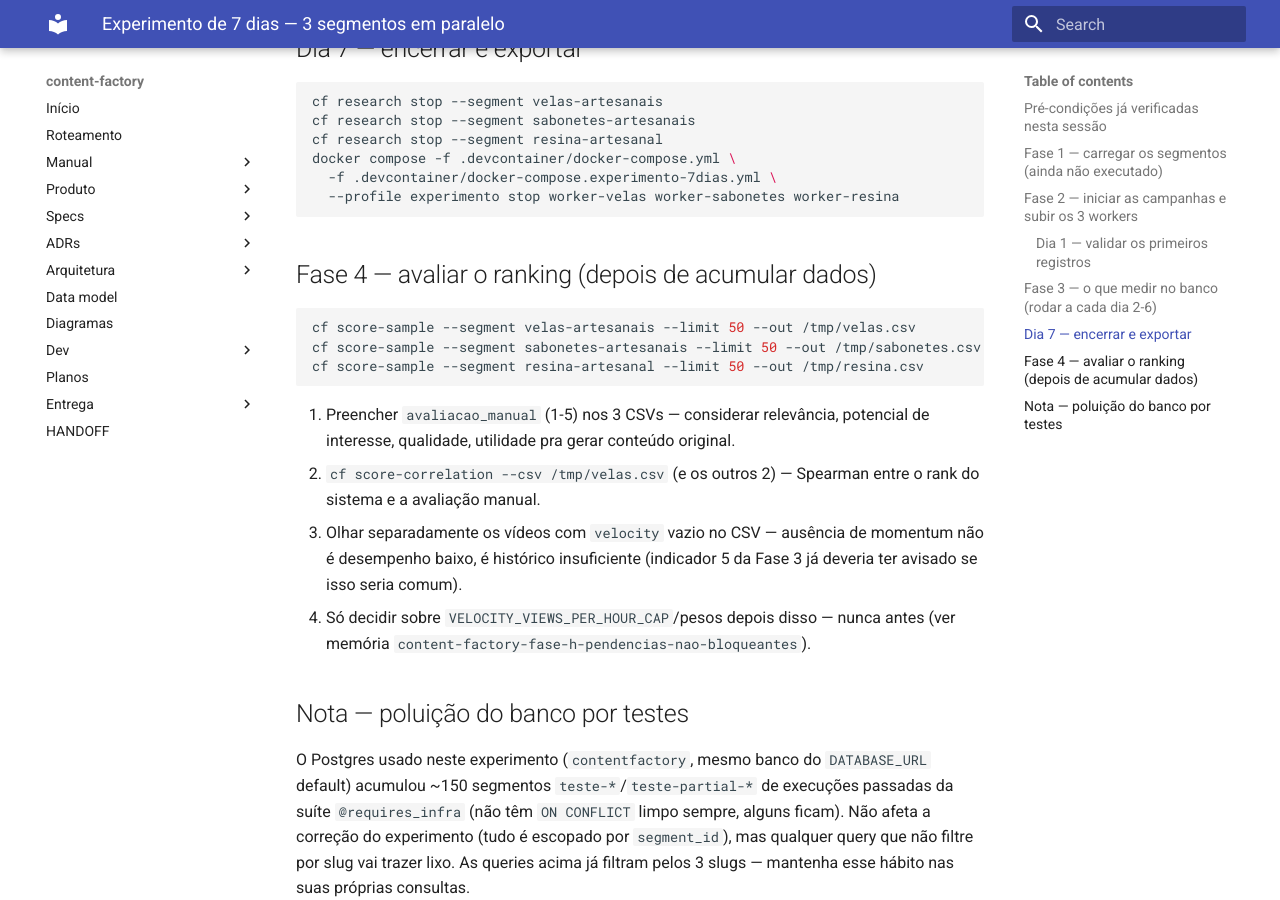
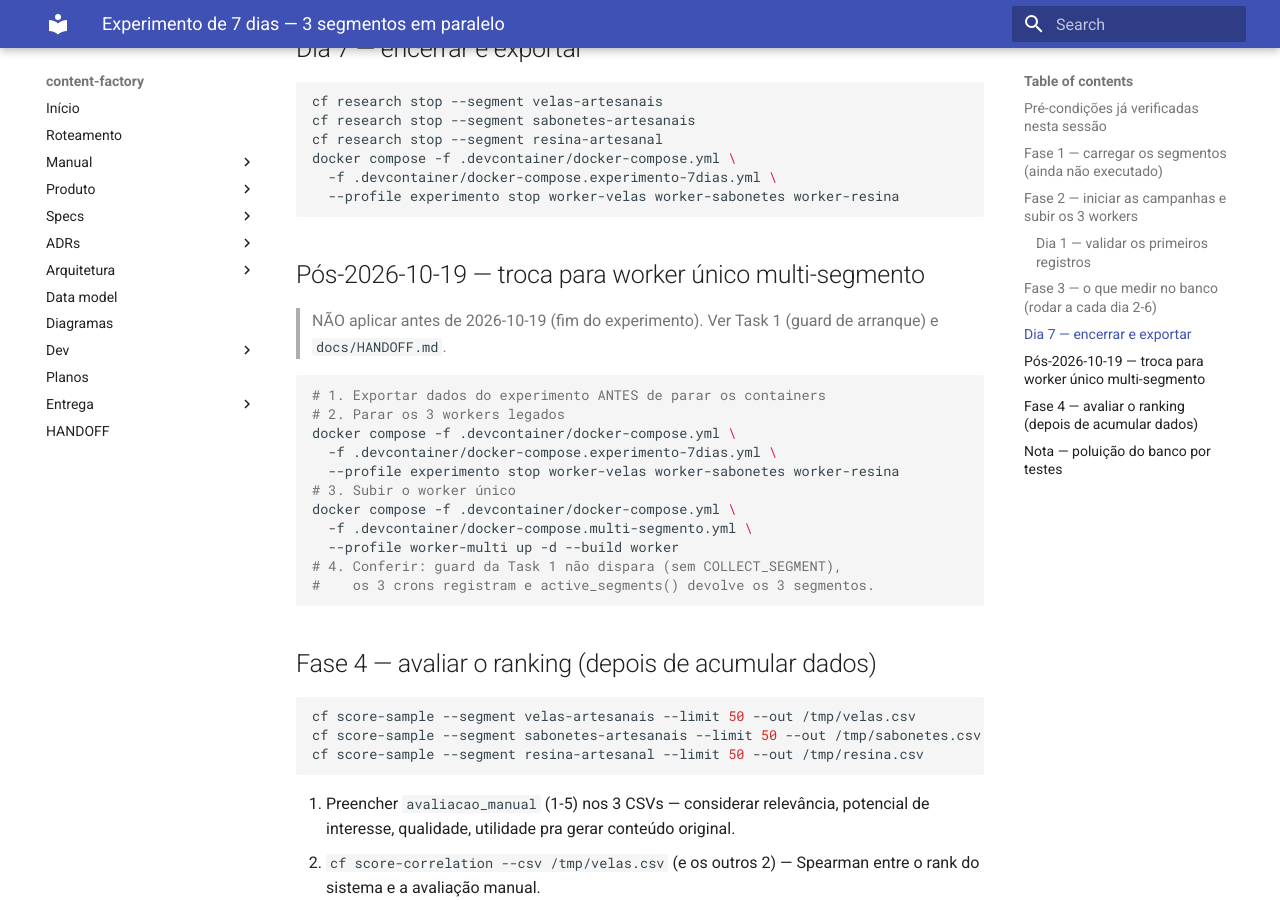
Before and after one commit to leonardodg/content-factory, an MkDocs documentation site: the page built from docs/manual/experimento-7-dias.md, in a window 1280 px wide and 900 px high, scrolled down 4148 px. Built offline with MkDocs 1.6.1 and Material for MkDocs 9.7.7, drawn with Linux system fonts in a browser that asks for light colours.

Commit message:
ops(compose): worker único multi-segmento preparado, troca pós-2026-10-19 (Task 2)

````diff
--- a/docs/manual/experimento-7-dias.md
+++ b/docs/manual/experimento-7-dias.md
@@ -215,6 +215,25 @@ docker compose -f .devcontainer/docker-compose.yml \
   --profile experimento stop worker-velas worker-sabonetes worker-resina
 ```
 
+## Pós-2026-10-19 — troca para worker único multi-segmento
+
+> NÃO aplicar antes de 2026-10-19 (fim do experimento). Ver Task 1 (guard de
+> arranque) e `docs/HANDOFF.md`.
+
+```bash
+# 1. Exportar dados do experimento ANTES de parar os containers
+# 2. Parar os 3 workers legados
+docker compose -f .devcontainer/docker-compose.yml \
+  -f .devcontainer/docker-compose.experimento-7dias.yml \
+  --profile experimento stop worker-velas worker-sabonetes worker-resina
+# 3. Subir o worker único
+docker compose -f .devcontainer/docker-compose.yml \
+  -f .devcontainer/docker-compose.multi-segmento.yml \
+  --profile worker-multi up -d --build worker
+# 4. Conferir: guard da Task 1 não dispara (sem COLLECT_SEGMENT),
+#    os 3 crons registram e active_segments() devolve os 3 segmentos.
+```
+
 ## Fase 4 — avaliar o ranking (depois de acumular dados)
 
 ```bash
````
Also changed, not shown: 2 other files.
